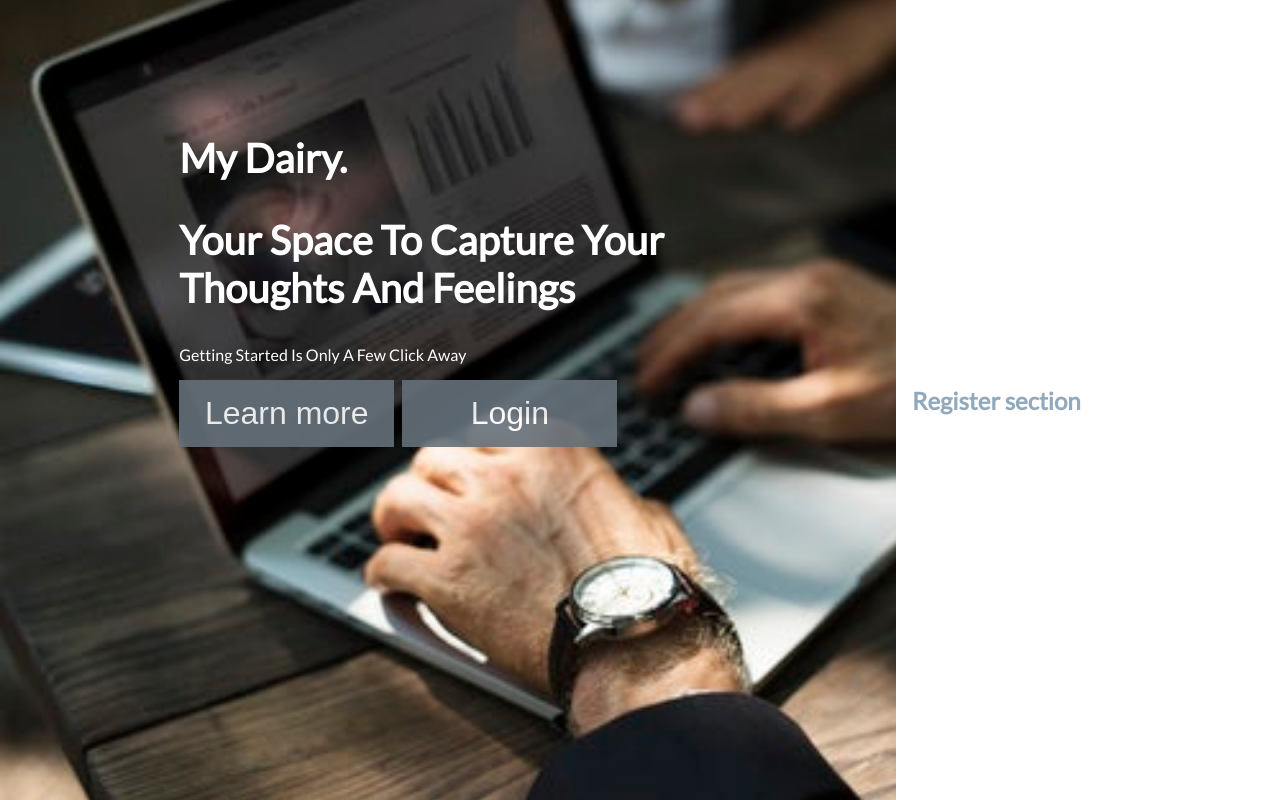
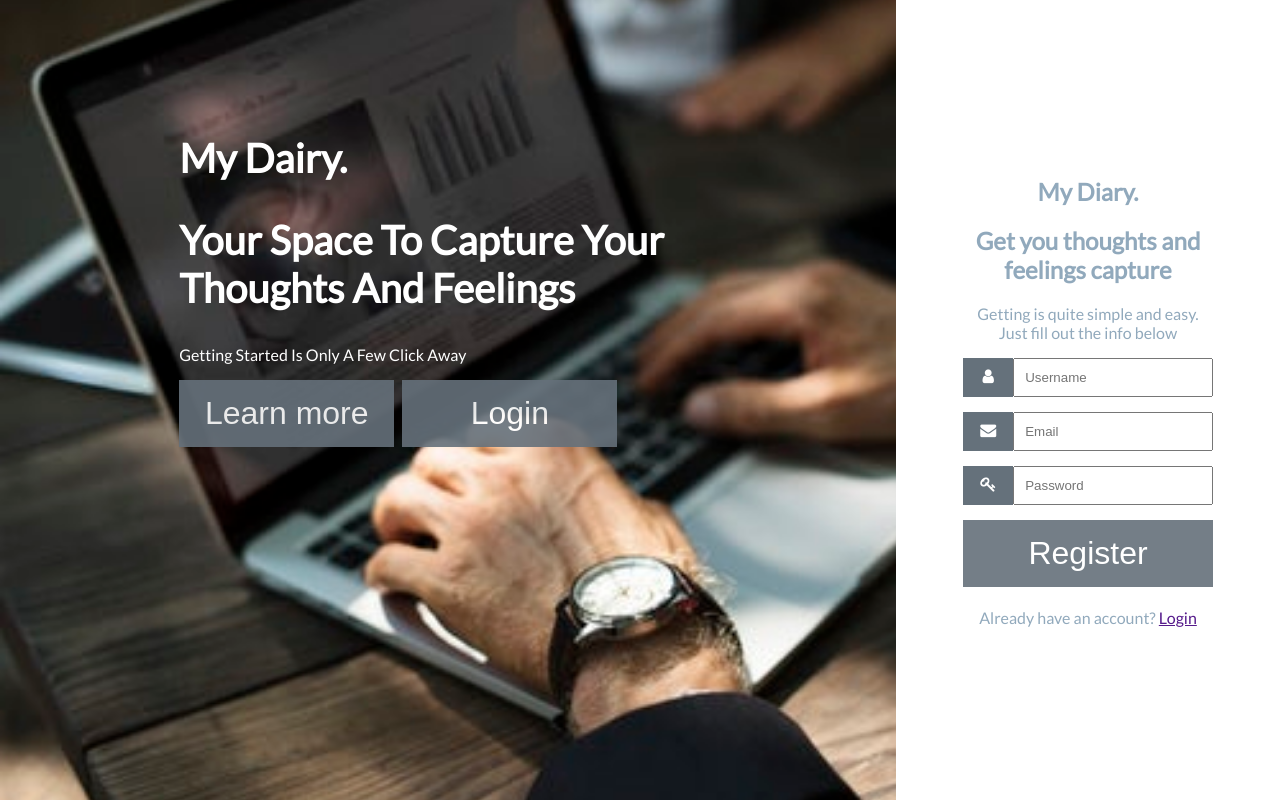
Before and after one commit to sulenchy/MyDiary, a plain HTML site: page ui/index.html in a window 1280 px wide. Drawn offline with Linux system fonts and the light colour scheme; a web font is replaced by a local one.

Commit message:
(ft-Signup-page):add signup page  [finishes #158887439]

```diff
--- a/ui/index.html
+++ b/ui/index.html
@@ -4,7 +4,7 @@
 <head>
     <meta charset="utf-8">
     <meta name="viewport" content="width=device-width">
-    <title>repl.it</title>
+    <title>My Diary... Your space for thoughts and feelings</title>
     <!-- Add icon library -->
     <link rel="stylesheet" href="https://cdnjs.cloudflare.com/ajax/libs/font-awesome/4.7.0/css/font-awesome.min.css">
     <link href="https://fonts.googleapis.com/css?family=Coda+Caption:800" rel="stylesheet">
@@ -15,7 +15,33 @@
 <body>
     <div class="main">
         <section id="left" class="register container">
-            <h2>Register section</h2>
+            <div class="text-center container">
+                <h1>My Diary.</h1>
+                <h1>Get you thoughts and feelings capture</h1>
+                <p>Getting is quite simple and easy. Just fill out the info below</p>
+
+                <form>
+                    <div class="input-container">
+                        <i class="fa fa-user icon"></i>
+                        <input class="input-field" type="text" placeholder="Username" name="usrnm">
+                    </div>
+
+                    <div class="input-container">
+                        <i class="fa fa-envelope icon"></i>
+                        <input class="input-field" type="text" placeholder="Email" name="email">
+                    </div>
+
+                    <div class="input-container">
+                        <i class="fa fa-key icon"></i>
+                        <input class="input-field" type="password" placeholder="Password" name="psw">
+                    </div>
+
+                    <button type="submit" class="btn">Register</button>
+                </form>
+                <p>Already have an account?
+                    <a class="" href="">Login</a>
+                </p>
+            </div>
         </section>
         <section id="right" class="about bg">
             <div class="story-section">
```
